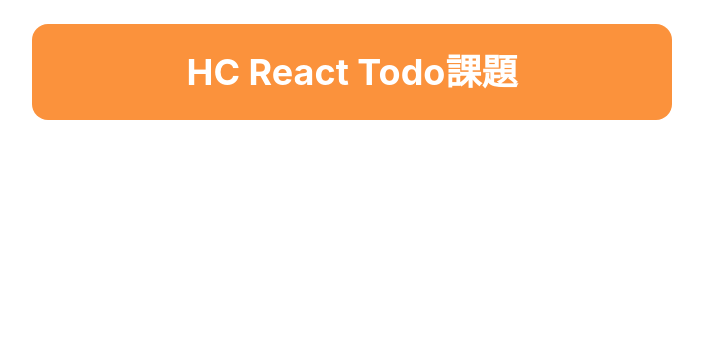
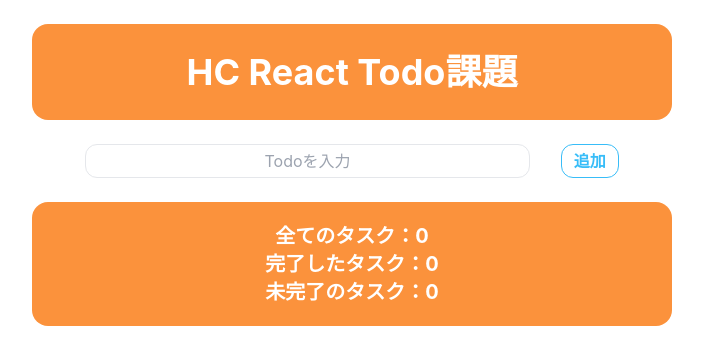
Before and after one commit to K-Akira928/react_todo_list, a React (Create React App) app in the folder todo-app/: page / in a window 1280 px wide. Shown: the top 364 px of the page, without its empty margins (288-991 px from the left). Built offline with nearby package versions, Linux system fonts and the light colour scheme.

Commit message:
タスク追加処理を作成

```diff
--- a/todo-app/src/App.js
+++ b/todo-app/src/App.js
@@ -1,9 +1,53 @@
 import './App.css';
+import { useState } from 'react';
+
 import { HeaderLayout } from './components/templates/HeaderLayout';
+import { TodoAddForm } from './components/organisms/TodoAddForm';
+import { TodoListLayout } from './components/templates/TodoListLayout';
+import { FooterLayout } from './components/templates/FooterLayout';
+import { TodoCount } from './components/organisms/TodoCount';
+import { TodoItem } from './components/organisms/TodoItem';
 
 function App() {
+  const [todos, setTodos] = useState([]);
+  const [todoId, setTodoId] = useState(1);
+
+  const onTodoAdd = (e) => {
+    e.preventDefault();
+    const inputText = e.target.firstChild.value;
+    if (inputText === '') return;
+    e.target.firstChild.value = '';
+
+    const newTodo = {
+      id: todoId,
+      title: inputText,
+      isCompleted: false,
+      isEdit: false
+    }
+
+    const newTodos = [...todos, newTodo];
+    setTodos(newTodos);
+    setTodoId(todoId + 1);
+  }
+
   return (
-    <HeaderLayout />
+    <>
+      <HeaderLayout />
+      <TodoAddForm onSubmit={(e) => onTodoAdd(e)} />
+      <TodoListLayout>
+        {todos.map((todo) => {
+          return (
+            <TodoItem
+              key={todo.id}
+              title={todo.title}
+             />
+          )
+        })}
+      </TodoListLayout>
+      <FooterLayout>
+        <TodoCount />
+      </FooterLayout>
+    </>
   );
 }
 
--- a/todo-app/src/components/organisms/TodoAddForm.jsx
+++ b/todo-app/src/components/organisms/TodoAddForm.jsx
@@ -1,7 +1,9 @@
 import { InputText } from "../atoms/input/InputText"
 import { PrimaryButton } from "../atoms/button/PrimaryButton"
 
-export const TodoAddForm = () => {
+export const TodoAddForm = (props) => {
+  const { onSubmit } = props;
+
   return (
     <>
       <form className={`
@@ -9,7 +11,7 @@ export const TodoAddForm = () => {
         m-auto
         flex
         justify-between
-      `}>
+      `} onSubmit={onSubmit}>
         <InputText placeholder={'Todoを入力'} />
         <PrimaryButton type={'submit'}>追加</PrimaryButton>
       </form>
--- a/todo-app/src/components/organisms/TodoItem.jsx
+++ b/todo-app/src/components/organisms/TodoItem.jsx
@@ -2,7 +2,8 @@ import { PrimaryButton } from "../atoms/button/PrimaryButton"
 import { SecondaryButton } from "../atoms/button/SecondaryButton"
 import { InputCheckbox } from "../atoms/input/InputCheckbox"
 
-export const TodoItem = () => {
+export const TodoItem = (props) => {
+  const { title } = props
   return (
     <li className={`
       flex
@@ -16,7 +17,7 @@ export const TodoItem = () => {
         w-7/12
         border-b
         text-center
-      `}>タイトル</span>
+      `}>{title}</span>
       <div className={`
         flex
         gap-2
```
